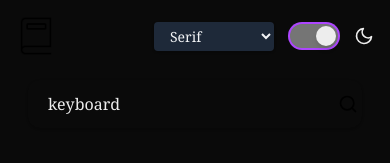
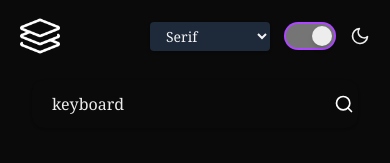
Before and after one commit to ckcristock/dictionary-app, a Next.js app: page / in a window 390 px wide. Both pictures are taken after a click on the button 314 px from the left and 36 px from the top of the page. Shown: the top 163 px of the page. Built offline with nearby package versions, Linux system fonts and the light colour scheme.

Commit message:
fix general style

```diff
--- a/src/app/components/Header.tsx
+++ b/src/app/components/Header.tsx
@@ -1,11 +1,12 @@
 "use client";
 
-import React from "react";
+import React, { useState, useEffect } from "react";
 import ThemeToggle from "./ThemeToggle";
 import { useAppSelector } from "@/app/hooks/redux";
 import type { Font } from "@/app/store/themeSlice";
 import Image from "next/image";
-import libroIcon from "../assets/libro100.png";
+import libroIconNegro from "../assets/libro100.png";
+import libroIconBlanco from "../assets/libro100blanco.png";
 
 type FontOption = { label: string; value: Font };
 
@@ -25,16 +26,39 @@ const Header: React.FC<HeaderProps> = ({
   setDarkMode,
 }) => {
   const theme = useAppSelector((state) => state.theme.theme);
+  const [showBlack, setShowBlack] = useState(false);
+
+  useEffect(() => {
+    const timer = setTimeout(() => {
+      setShowBlack(true);
+    }, 300);
+
+    return () => clearTimeout(timer);
+  }, [theme]);
 
   return (
     <header className="flex justify-between items-center mb-6 pt-0 mt-0 md:px-0">
       <div className="flex items-center">
         <button
-          className="text-3xl font-bold cursor-pointer select-none focus:outline-none focus-visible:ring-2 focus-visible:ring-purple-600 rounded transition mr-4" // Added right margin
+          className="text-3xl font-bold cursor-pointer select-none focus:outline-none focus-visible:ring-2 focus-visible:ring-purple-600 rounded transition mr-4"
           aria-label="Go to home"
           type="button"
         >
-          <Image src={libroIcon} alt="Libro Icon" width={40} height={40} />
+          {theme === "dark" ? (
+            <Image
+              src={libroIconBlanco}
+              alt="Libro Icon"
+              width={40}
+              height={40}
+            />
+          ) : (
+            <Image
+              src={libroIconNegro}
+              alt="Libro Icon"
+              width={40}
+              height={40}
+            />
+          )}
         </button>
       </div>
       <div className="flex items-center space-x-4">
--- a/src/app/components/Results.tsx
+++ b/src/app/components/Results.tsx
@@ -36,7 +36,7 @@ const Results: React.FC = () => {
   };
 
   return (
-    <article className="flex-grow">
+    <article className="flex-grow mt-8">
       <WordHeader
         word={result.word}
         phonetic={phonetic}
--- a/src/app/components/SearchBar.tsx
+++ b/src/app/components/SearchBar.tsx
@@ -1,4 +1,5 @@
 "use client";
+
 import React, { useState, useRef, useEffect } from "react";
 import { Search, Trash2, X } from "lucide-react";
 import { RootState } from "../store";
@@ -74,6 +75,7 @@ const SearchBar: React.FC<SearchBarProps> = ({
   const suggestionsRef = useRef<HTMLDivElement>(null);
 
   const dispatch = useDispatch();
+  const { theme } = useSelector((state: RootState) => state.theme); // Get the current theme
   const history = useSelector((state: RootState) => state.dictionary.history);
 
   useEffect(() => {
@@ -208,7 +210,10 @@ const SearchBar: React.FC<SearchBarProps> = ({
         onClick={handleSearch}
         type="button"
       >
-        <Search size={20} className="text-black dark:text-white" />
+        <Search
+          size={20}
+          className={theme === "dark" ? "text-white" : "text-black"} // Apply theme color
+        />
       </button>
       {error && <p className="text-red-500 text-sm mt-2 pl-1">{error}</p>}
       {showSuggestions && filteredHistory.length > 0 && (
--- a/src/app/components/WordHeader.tsx
+++ b/src/app/components/WordHeader.tsx
@@ -9,7 +9,7 @@ const WordHeader: React.FC<WordHeaderProps> = ({ word, phonetic, onPlay }) => (
     <div className="flex items-start justify-between mb-8">
       <div>
         <h1 className="text-5xl font-extrabold tracking-tight">{word}</h1>
-        <p className="text-purple-600 text-xl">{phonetic}</p>
+        <p className="text-purple-600 text-xl mt-3">{phonetic}</p>
       </div>
 
       <button
--- a/src/app/globals.css
+++ b/src/app/globals.css
@@ -19,4 +19,5 @@ body {
   background-color: var(--background);
   color: var(--foreground);
   font-family: Arial, Helvetica, sans-serif;
+  transition: background-color 0.3s ease; /* Agregamos la transición aquí */
 }
--- a/src/app/layout.tsx
+++ b/src/app/layout.tsx
@@ -25,7 +25,7 @@ export default function RootLayout({
       >
         <ClientProviders>
           <FontWrapper>
-            <main className="flex flex-col items-center px-0 md:px-6 pt-0 md:mt-4 pb-4 md:pb-6 max-w-3xl mx-auto">
+            <main className="flex flex-col items-center px-1 md:px-6 pt-0 md:mt-4 pb-4 md:pb-6 max-w-3xl mx-auto">
               <section className="w-full">{children}</section>
             </main>
           </FontWrapper>
```
Also changed, not shown: src/app/assets/libro100.png, src/app/assets/libro100blanco.png (added).
